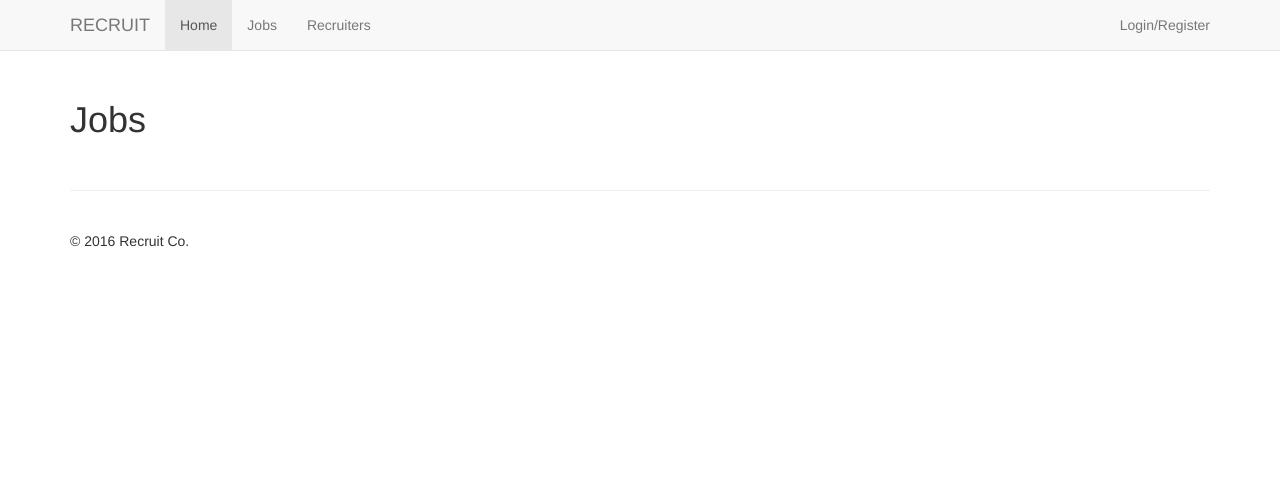
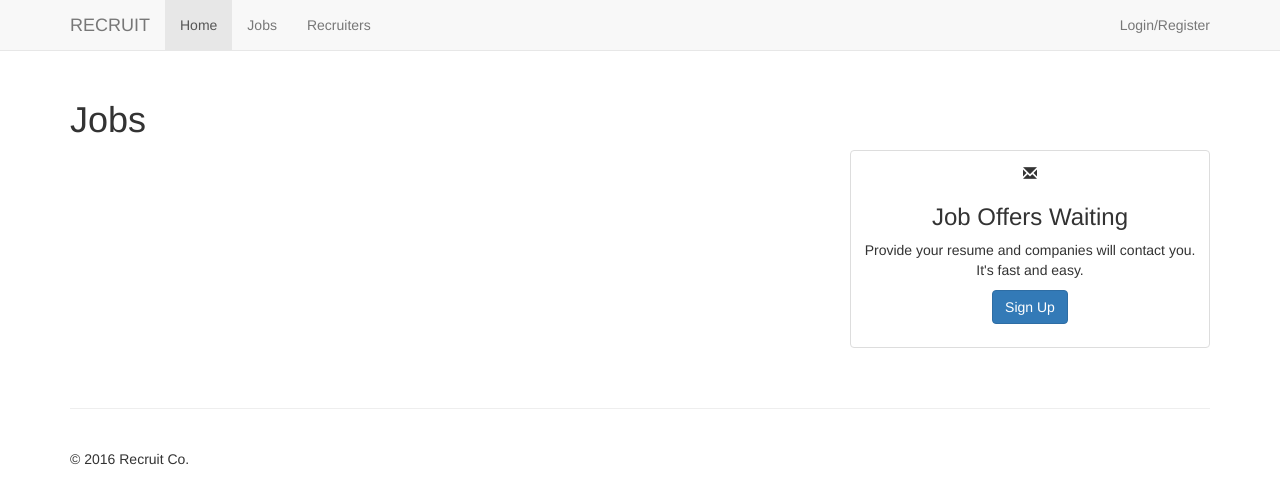
Before and after one commit to cassac/recruit, a Django app: page /jobs/ in a window 1280 px wide. Shown: the top 504 px of the page. Run offline with Django 3.2, Linux system fonts and the light colour scheme; data that the repository does not hold is empty; some libraries are stand-ins or nearby versions.

Commit message:
adjusts html display of jobs

```diff
--- a/jobs/templates/jobs/jobs.html
+++ b/jobs/templates/jobs/jobs.html
@@ -7,23 +7,56 @@
 
 {% block head %}
 <meta name="csrf-token" content="{{csrf_token}}">
+<style>
+.checkBox {
+    float:none;
+    display:inline-block;
+    vertical-align:middle;
+    margin-top:40px;
+}
+
+</style>
 {% endblock head %}
 
 {% block content %}
 
 <h1>Jobs</h1>
+
+
 <div class='row'>
+	<div class='col-xs-12 col-sm-8'>
 	{% for job in jobs %}
-		<div class='col-xs-6 col-md-3'>
-			<div class="well">
-				<h3>{{ job.title }}</h3>
-				<span>{{ job.employer }}</span>
-			    <a href="#" class="thumbnail">
-			      <img src="{{ job.employer.business_license_thumb.url }}">
-			    </a>
+		<div class="well" id='{{ job.id }}'>
+
+			<input class='checkBox' type='checkbox' name='requested_jobs[]'>
+
+			<h3>{{ job.title }} <small>{{ job.employer }}</small></h3>
+			<div class='row'>
+				<div class='col-xs-8 col-sm-8'>
+					<ul class="list-inline">
+					  <li>Location: {{ job.location | title }}</li>
+					  <li>Salary: {{ job.salary_low }} - {{ job.salary_high }}</li>
+					  <li>Weekly Hours: {{ job.weekly_hours }}</li>
+					  <li>Posted: {{ job.created | date:"M d"}}</li>
+					</ul>
+				</div>
+				<div class='col-xs-4 col-sm-4 text-center'>
+					<a href="{% url 'job_details' job.id %}" class="btn btn-primary" role="button">Details</a>
+				</div>
 			</div>
 		</div>
 	{% endfor %}
+	</div>
+	<div class='col-xs-12 col-sm-4'>
+	    <div class="thumbnail text-center">
+	      <div class="caption">
+		    <span class='glyphicon glyphicon-envelope'></span>
+	        <h3>Job Offers Waiting</h3>
+	        <p>Provide your resume and companies will contact you. It's fast and easy.</p>
+	        <p><a href="{% url 'account_signup' %}" class="btn btn-primary" role="button">Sign Up</a></p>
+	      </div>
+	    </div>
+	</div>
 </div>
 
 {% endblock content %}
```
